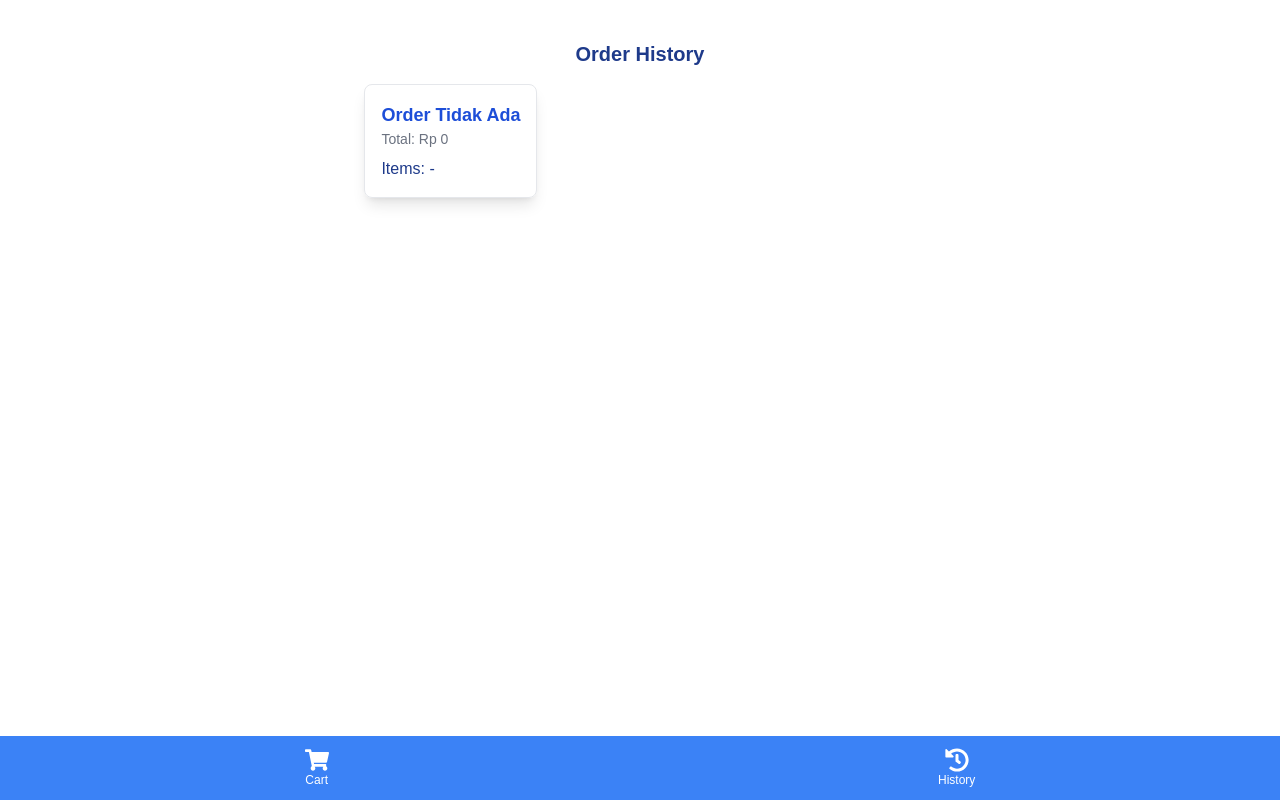
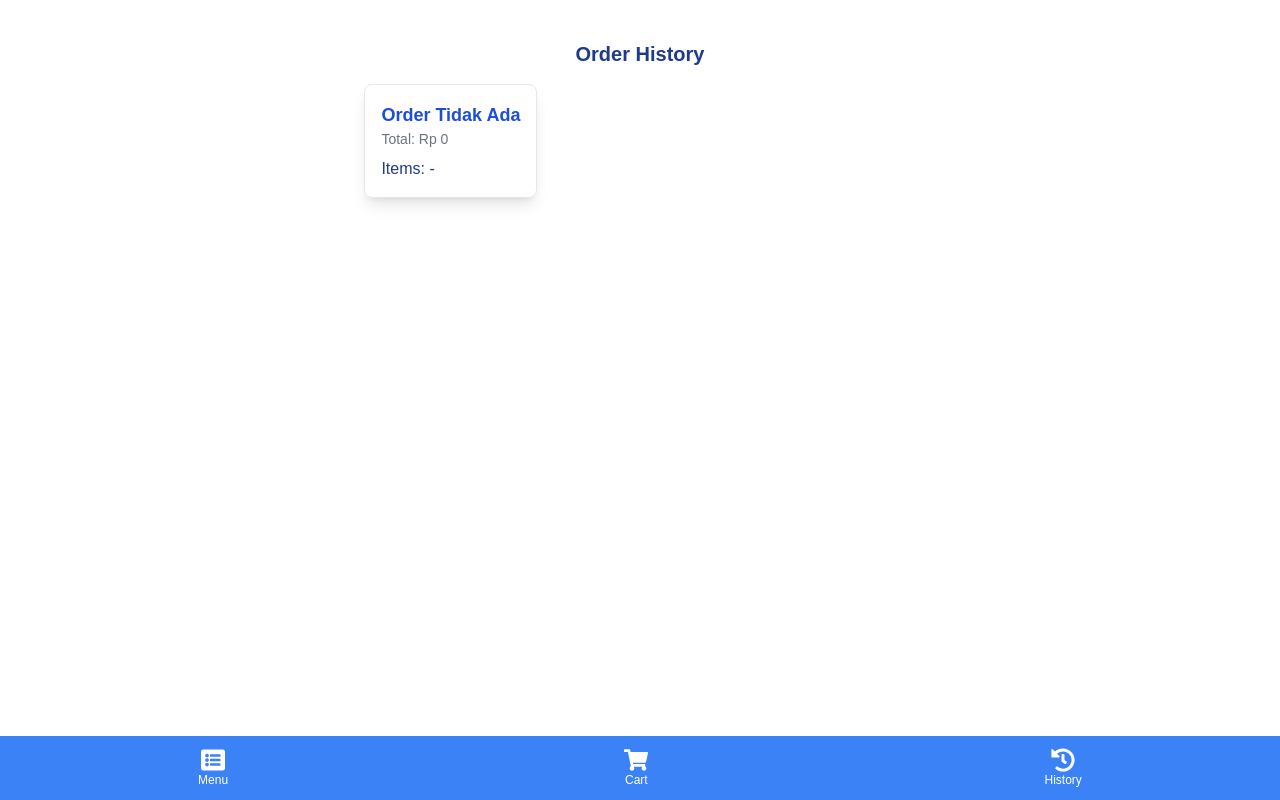
Before and after one commit to zodplugin/pos_project, a Next.js app: page /order in a window 1280 px wide. Built offline with nearby package versions, Linux system fonts and the light colour scheme.

Commit message:
feat: nav fix in order

```diff
--- a/src/app/order/page.js
+++ b/src/app/order/page.js
@@ -134,14 +134,22 @@ const History = () => {
                 </div>
 
                 <nav className="fixed bottom-0 left-0 right-0 bg-blue-500 text-white flex justify-around items-center h-16">
+                    <Link href="/">
+                        <button className="flex flex-col items-center">
+                        <FaListAlt size={24} />
+                        <span className="text-xs">Menu</span>
+                        </button>
+                    </Link>
                     <button onClick={() => setShowCartModal(true)} className="flex flex-col items-center">
                     <FaShoppingCart size={24} />
                     <span className="text-xs">Cart</span>
                     </button>
-                    <button className="flex flex-col items-center">
-                    <FaHistory size={24} />
-                    <span className="text-xs">History</span>
-                    </button>
+                    <Link href="/order">
+                        <button className="flex flex-col items-center">
+                        <FaHistory size={24} />
+                        <span className="text-xs">History</span>
+                        </button>
+                    </Link>
                 </nav>
             </div>
         </>
```
